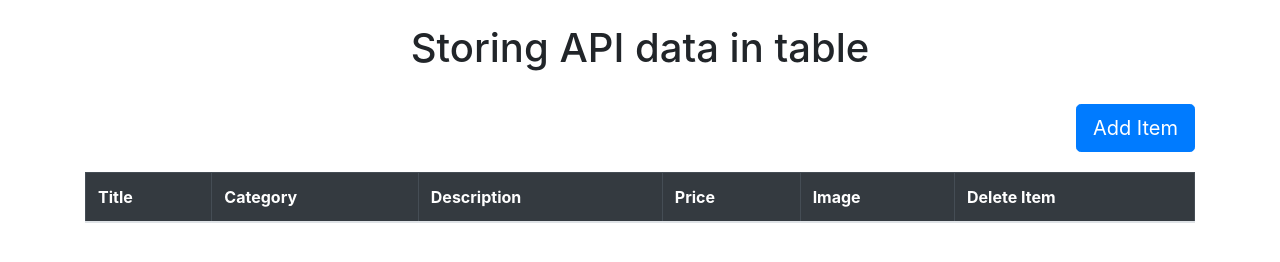
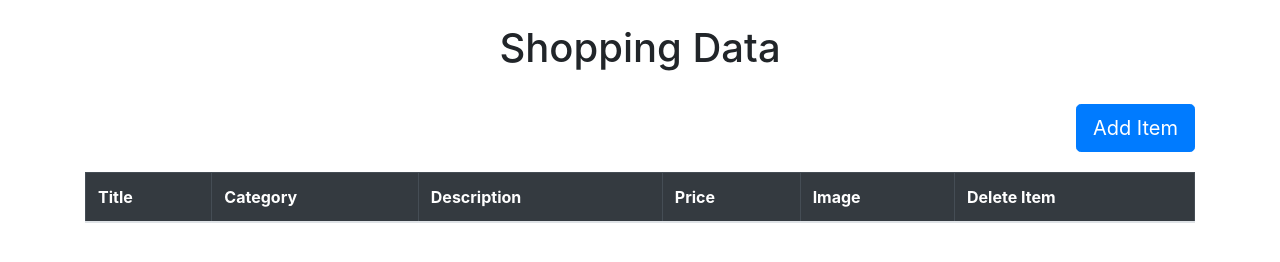
Before and after one commit to Ijaj29/Shopping-API, a plain HTML site: page index.html in a window 1280 px wide. Drawn offline with nearby package versions, Linux system fonts and the light colour scheme; no server answers.

Commit message:
Update index.html

```diff
--- a/index.html
+++ b/index.html
@@ -5,7 +5,7 @@
   <meta charset="UTF-8">
   <meta http-equiv="X-UA-Compatible" content="IE=edge">
   <meta name="viewport" content="width=device-width, initial-scale=1.0">
-  <title>Document</title>
+  <title>Shopping API</title>
   <!-- Latest compiled and minified CSS -->
   <link rel="stylesheet" href="https://cdn.jsdelivr.net/npm/bootstrap@4.6.1/dist/css/bootstrap.min.css">
 
@@ -26,7 +26,7 @@
 
 <body>
   <br>
-  <h1 class="text-center"> Storing API data in table </h1><br>
+  <h1 class="text-center"> Shopping Data </h1><br>
 
   <!-- Modal -->
   <div class="modal fade" id="myModal" role="dialog">
```
